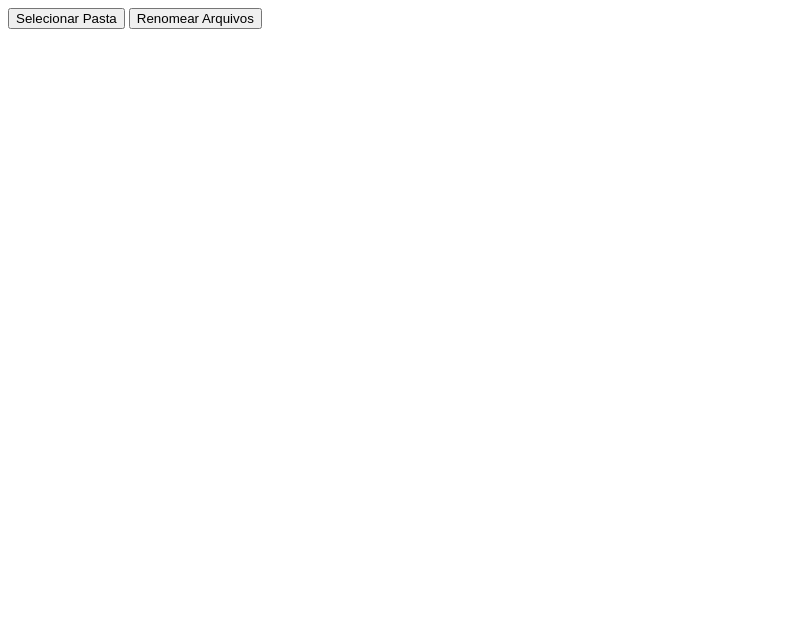
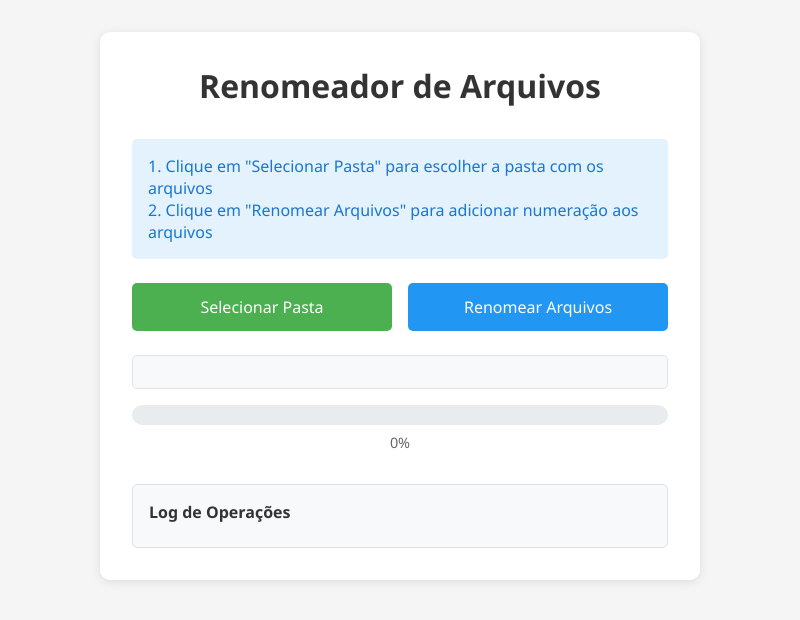
Before and after one commit to LucasAdriSilva/ControllerFolder, an Electron app: page index.html in a window 800 px wide. Drawn offline with Linux system fonts and the light colour scheme.

Commit message:
Feat: Novo layout

```diff
--- a/index.html
+++ b/index.html
@@ -4,20 +4,195 @@
     <meta charset="UTF-8">
     <meta name="viewport" content="width=device-width, initial-scale=1.0">
     <title>Renomeador de Arquivos</title>
+    <style>
+        * {
+            margin: 0;
+            padding: 0;
+            box-sizing: border-box;
+            font-family: 'Segoe UI', Tahoma, Geneva, Verdana, sans-serif;
+        }
+
+        body {
+            background-color: #f5f5f5;
+            min-height: 100vh;
+            display: flex;
+            flex-direction: column;
+            align-items: center;
+            padding: 2rem;
+        }
+
+        .container {
+            background-color: white;
+            padding: 2rem;
+            border-radius: 10px;
+            box-shadow: 0 2px 10px rgba(0, 0, 0, 0.1);
+            width: 100%;
+            max-width: 600px;
+        }
+
+        h1 {
+            color: #333;
+            margin-bottom: 2rem;
+            text-align: center;
+        }
+
+        .button-group {
+            display: flex;
+            gap: 1rem;
+            margin-bottom: 1.5rem;
+        }
+
+        button {
+            padding: 0.8rem 1.5rem;
+            border: none;
+            border-radius: 5px;
+            cursor: pointer;
+            font-size: 1rem;
+            transition: all 0.3s ease;
+            flex: 1;
+        }
+
+        #selectFolder {
+            background-color: #4CAF50;
+            color: white;
+        }
+
+        #renameFiles {
+            background-color: #2196F3;
+            color: white;
+        }
+
+        button:hover {
+            opacity: 0.9;
+            transform: translateY(-2px);
+        }
+
+        .status-container {
+            background-color: #f8f9fa;
+            padding: 1rem;
+            border-radius: 5px;
+            border: 1px solid #dee2e6;
+            margin-top: 1rem;
+            word-break: break-all;
+        }
+
+        .instructions {
+            margin: 1.5rem 0;
+            padding: 1rem;
+            background-color: #e3f2fd;
+            border-radius: 5px;
+            color: #1976D2;
+        }
+
+        .log-container {
+            margin-top: 2rem;
+            background-color: #f8f9fa;
+            border-radius: 5px;
+            border: 1px solid #dee2e6;
+            padding: 1rem;
+            max-height: 200px;
+            overflow-y: auto;
+        }
+
+        .log-title {
+            font-weight: bold;
+            margin-bottom: 0.5rem;
+            color: #333;
+        }
+
+        .log-entry {
+            padding: 0.5rem;
+            border-bottom: 1px solid #dee2e6;
+            font-size: 0.9rem;
+        }
+
+        .log-entry:last-child {
+            border-bottom: none;
+        }
+
+        .progress-container {
+            margin-top: 1rem;
+        }
+
+        .progress-bar {
+            width: 100%;
+            height: 20px;
+            background-color: #e9ecef;
+            border-radius: 10px;
+            overflow: hidden;
+        }
+
+        .progress-fill {
+            height: 100%;
+            background-color: #4CAF50;
+            width: 0%;
+            transition: width 0.3s ease;
+        }
+
+        .progress-text {
+            text-align: center;
+            margin-top: 0.5rem;
+            color: #666;
+            font-size: 0.9rem;
+        }
+    </style>
 </head>
 <body>
-    <button id="selectFolder">Selecionar Pasta</button>
-    <button id="renameFiles">Renomear Arquivos</button>
-    <p id="status"></p>
+    <div class="container">
+        <h1>Renomeador de Arquivos</h1>
+
+        <div class="instructions">
+            <p>1. Clique em "Selecionar Pasta" para escolher a pasta com os arquivos</p>
+            <p>2. Clique em "Renomear Arquivos" para adicionar numeração aos arquivos</p>
+        </div>
+
+        <div class="button-group">
+            <button id="selectFolder">Selecionar Pasta</button>
+            <button id="renameFiles">Renomear Arquivos</button>
+        </div>
+
+        <div class="status-container">
+            <p id="status"></p>
+        </div>
+
+        <div class="progress-container">
+            <div class="progress-bar">
+                <div class="progress-fill" id="progressFill"></div>
+            </div>
+            <div class="progress-text" id="progressText">0%</div>
+        </div>
+
+        <div class="log-container">
+            <div class="log-title">Log de Operações</div>
+            <div id="logEntries"></div>
+        </div>
+    </div>
 
     <script>
         const { ipcRenderer } = require('electron');
+
+        function addLogEntry(message) {
+            const logEntries = document.getElementById('logEntries');
+            const entry = document.createElement('div');
+            entry.className = 'log-entry';
+            entry.textContent = message;
+            logEntries.insertBefore(entry, logEntries.firstChild);
+        }
+
+        function updateProgress(percent) {
+            const progressFill = document.getElementById('progressFill');
+            const progressText = document.getElementById('progressText');
+            progressFill.style.width = `${percent}%`;
+            progressText.textContent = `${percent}%`;
+        }
 
         document.getElementById('selectFolder').addEventListener('click', async () => {
             const folderPath = await ipcRenderer.invoke('select-folder');
             if (folderPath) {
                 document.getElementById('status').innerText = `Pasta Selecionada: ${folderPath}`;
                 window.folderPath = folderPath;
+                addLogEntry(`Pasta selecionada: ${folderPath}`);
+                document.getElementById('logEntries').innerHTML = '';
             }
         });
 
@@ -26,8 +201,19 @@
                 alert('Selecione uma pasta primeiro!');
                 return;
             }
+
+            // Limpar log anterior
+            document.getElementById('logEntries').innerHTML = '';
+            updateProgress(0);
+
             const result = await ipcRenderer.invoke('rename-files', window.folderPath);
             document.getElementById('status').innerText = result.message;
+
+            if (result.logs) {
+                result.logs.forEach(log => addLogEntry(log));
+            }
+
+            updateProgress(100);
         });
     </script>
 </body>
```
Also changed, not shown: index.js (+30 -8 lines), package.json (+8 -8 lines), assets/icon.jpg (added).
